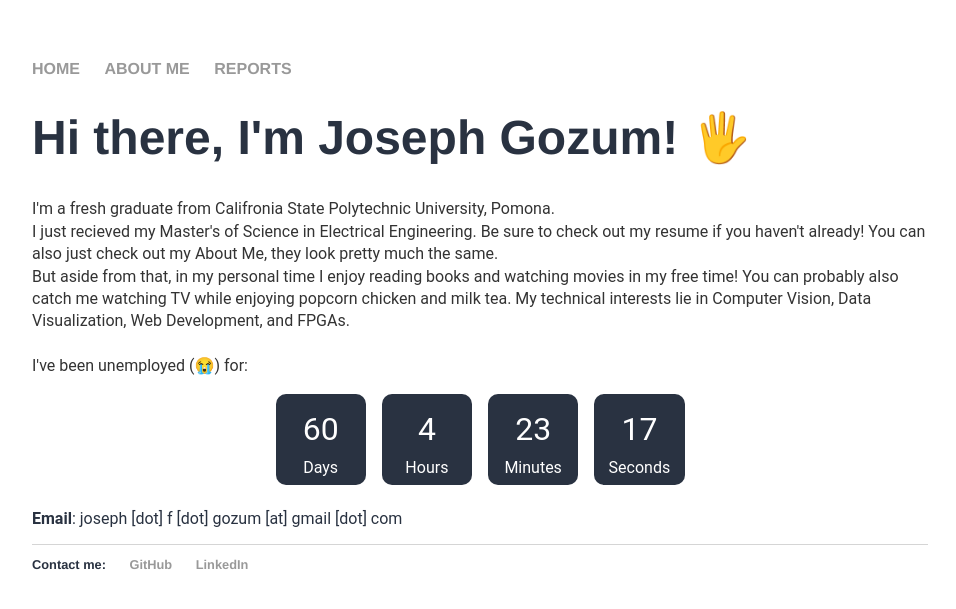
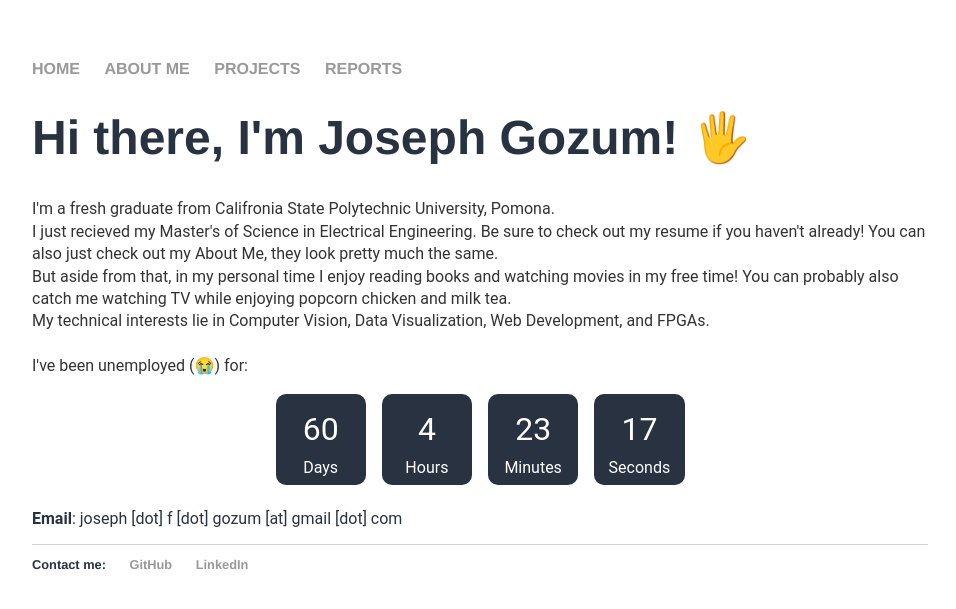
Before and after one commit to jgoeszoom/jgoeszoom.github.io, a Jekyll site: the page built from index.html, in a window 1280 px wide. Shown: the top 609 px of the page, without its empty margins (160-1116 px from the left). Built offline with Jekyll 4.4.1, drawn with Linux system fonts in a browser that asks for light colours.

Commit message:
Added projects navagation element and created a tile matrix of images that act as link to project posts

```diff
--- a/_layouts/default.html
+++ b/_layouts/default.html
@@ -12,7 +12,7 @@
 	    		<ul>
 					<li><a href="/">HOME</a></li>
 					<li><a href="/about">ABOUT ME</a></li>
-					<!-- <li><a href="/projects">PROJECTS</a></li> -->
+					<li><a href="/projects">PROJECTS</a></li>
 					<li><a href="/reports">REPORTS</a></li>
 	    		</ul>
 			</nav>
--- a/about.html
+++ b/about.html
@@ -4,7 +4,7 @@
 ---
 <h1>{{ page.title }}</h1>
 
-<p>I'm a recent graduate looking for an entry-level position to begin my career and further my practical experience.</p>
+<p>I'm a recent graduate looking for an entry-level position to begin my career and further my practical experience. </p>
 
 <b class="uline">Clearances:</b>&emsp;<b>DOD:</b> <span>Secret, Inactive</span>
 
--- a/css/main.css
+++ b/css/main.css
@@ -158,3 +158,20 @@
     text-decoration: none;
     color: var(--blue-300);
 }
+
+.row {
+    display: flex;
+    flex-wrap: wrap;
+    padding: 0 4px;
+  }
+
+/* Create 3 equal columns that sits next to each other */
+.column {
+    flex: 33%;
+    padding: 0;
+}
+
+.column img {
+    margin-top: 4px;
+    vertical-align: middle;
+}
--- a/index.html
+++ b/index.html
@@ -10,7 +10,7 @@
 		I just recieved my Master's of Science in Electrical Engineering. Be sure to check out my resume if you haven't already!
 		You can also just check out my About Me, they look pretty much the same. <br/>
 		But aside from that, in my personal time I enjoy reading books and watching movies in my free time! You can probably also catch me watching TV while enjoying
-		popcorn chicken and milk tea.
+		popcorn chicken and milk tea. <br/>
 		My technical interests lie in Computer Vision, Data Visualization, Web Development, and FPGAs.<br/><br/>
 		I've been unemployed (😭) for:
 		<div class="timer">
@@ -33,7 +33,8 @@
 		</div>
 		<b>Email</b>: joseph [dot] f [dot] gozum [at] gmail [dot] com
 	</p>
-</div><!-- /.blurb -->
+</div>
+<!-- /.blurb -->
 
 <script>
 	function calculateDays() {
```
Also changed, not shown: _posts/2018-08-22-joseph-gozum-site-launch.md (deleted, +0 -8 lines), projects/index.html (+20 -15 lines), 1 other file.
